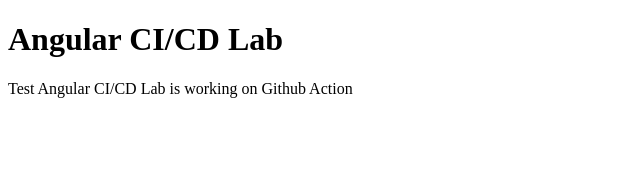
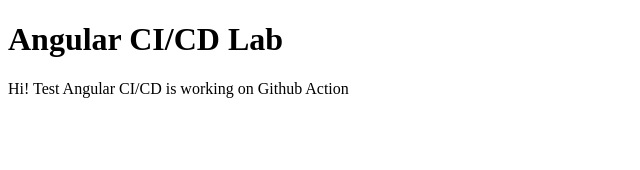
Before and after one commit to suvadip172308/ng-githubactuin, an Angular app: page / in a window 1280 px wide. Shown: the top 170 px of the page, without its empty margins (0-640 px from the left). Built offline with nearby package versions, Linux system fonts and the light colour scheme.

Commit message:
Modified description

```diff
--- a/src/app/app.component.ts
+++ b/src/app/app.component.ts
@@ -7,5 +7,5 @@
 })
 export class AppComponent {
   title = 'Angular CI/CD Lab';
-  description = 'Test Angular CI/CD Lab is working on Github Action';
+  description = 'Hi! Test Angular CI/CD is working on Github Action';
 }
```
